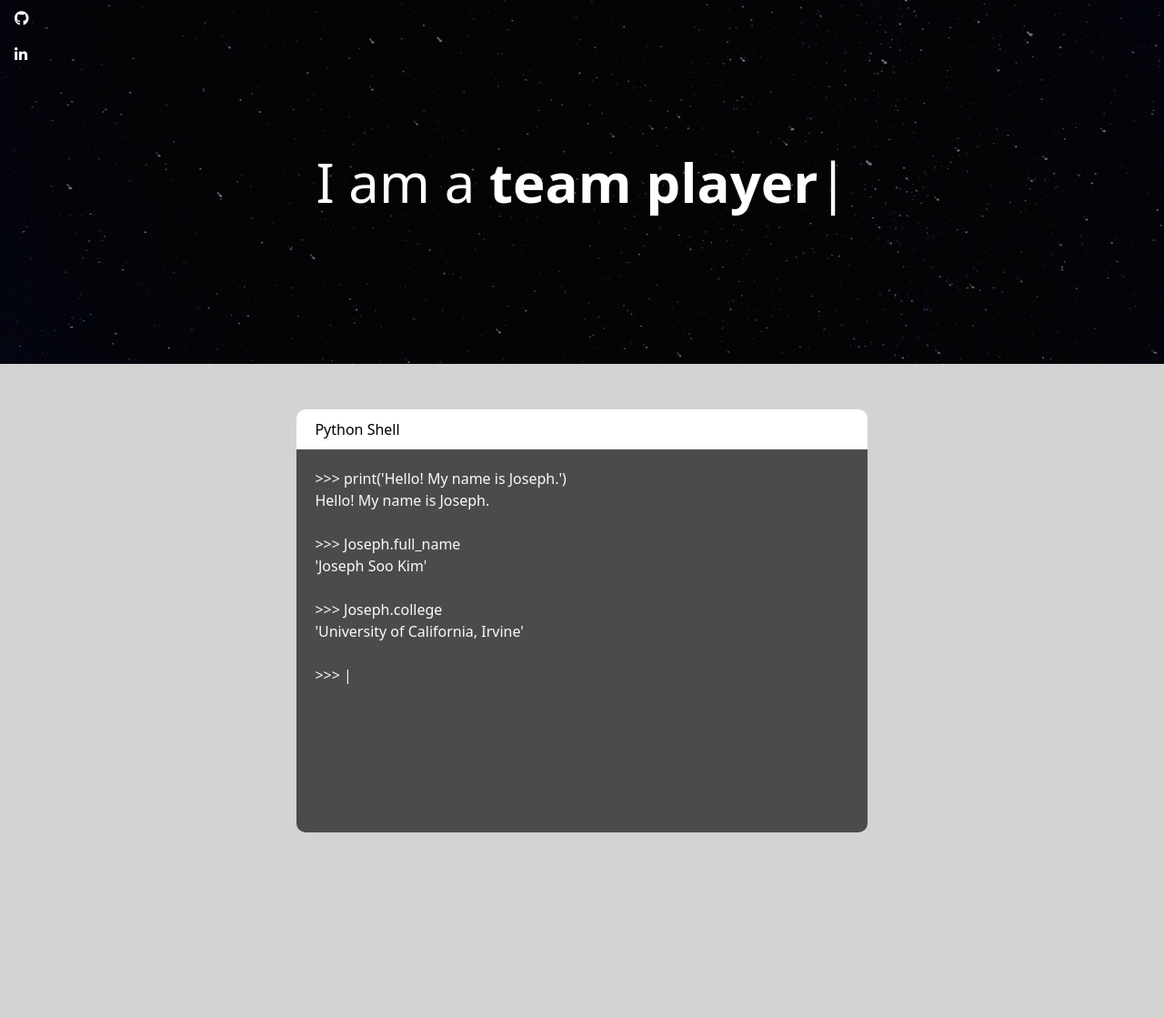
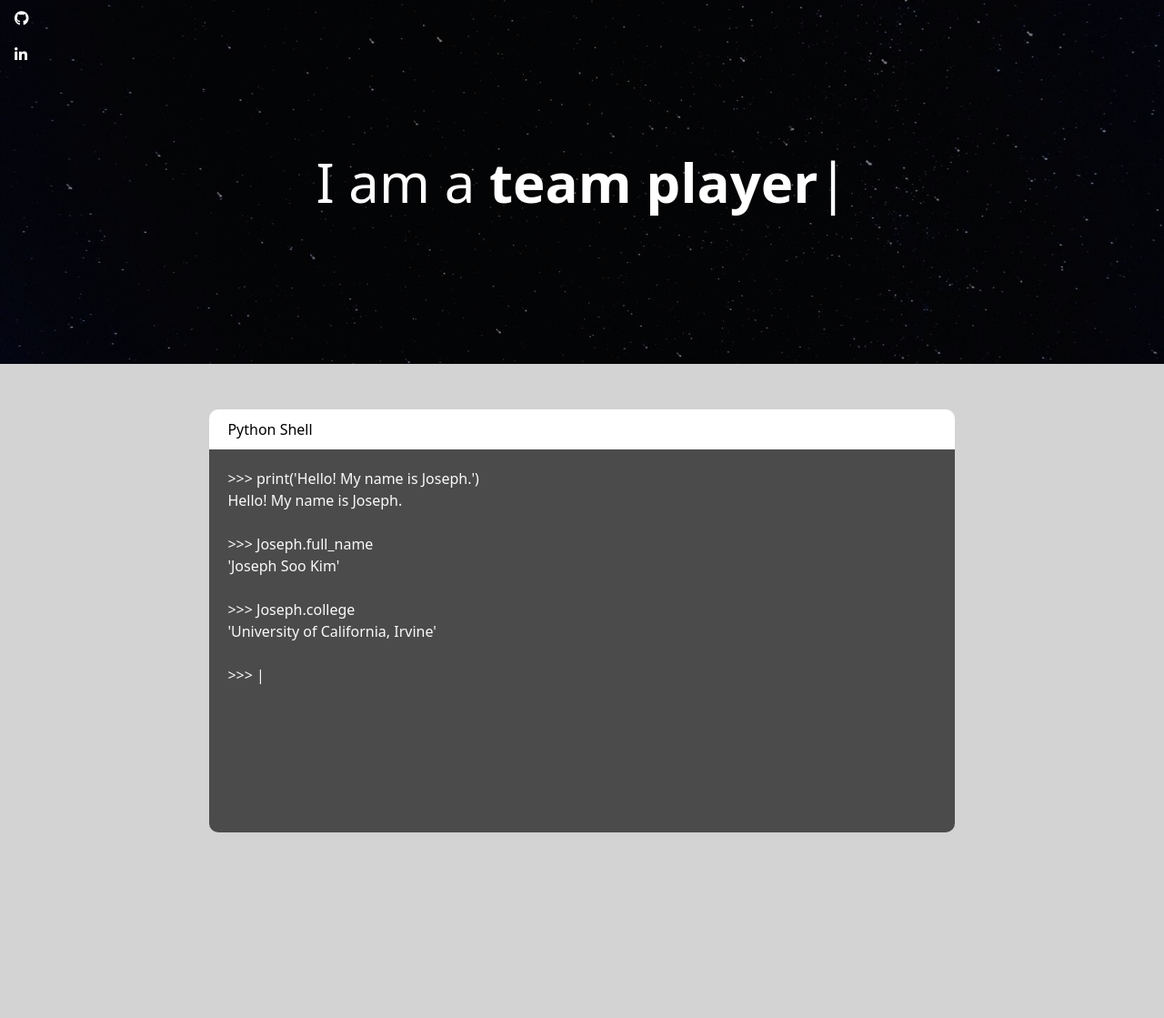
Before and after one commit to josephsookim/v1, a Flask app: page / in a window 1280 px wide. Shown: the top 1119 px of the page at 91% size. Run offline with Flask 2, Linux system fonts and the light colour scheme.

Commit message:
fix console width css

```diff
--- a/static/css/styles.css
+++ b/static/css/styles.css
@@ -49,7 +49,7 @@ html {
 
 #code {
   /*width: 700px;*/
-  width: 70%;
+  width: 80%;
   margin: auto;
   padding-top: 50px;
   /*height: 700px;*/
@@ -59,7 +59,7 @@ html {
 }
 
 #console-title-bar {
-  width: 70%;
+  width: 80%;
   margin: auto;
   border-top-left-radius: 10px;
   border-top-right-radius: 10px;
@@ -72,7 +72,7 @@ html {
 
 #console {
   /*width: 700px;*/
-  width: 70%;
+  width: 80%;
   padding: 20px;
   /*height: 650px;*/
   height: 80%;
```
